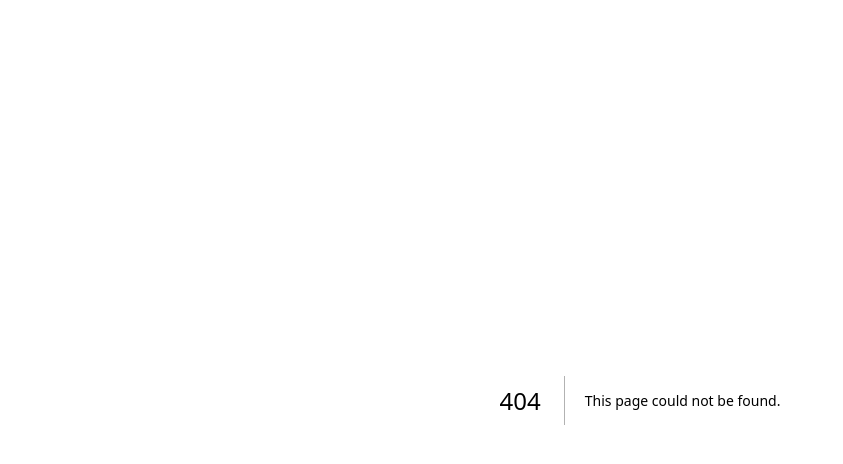
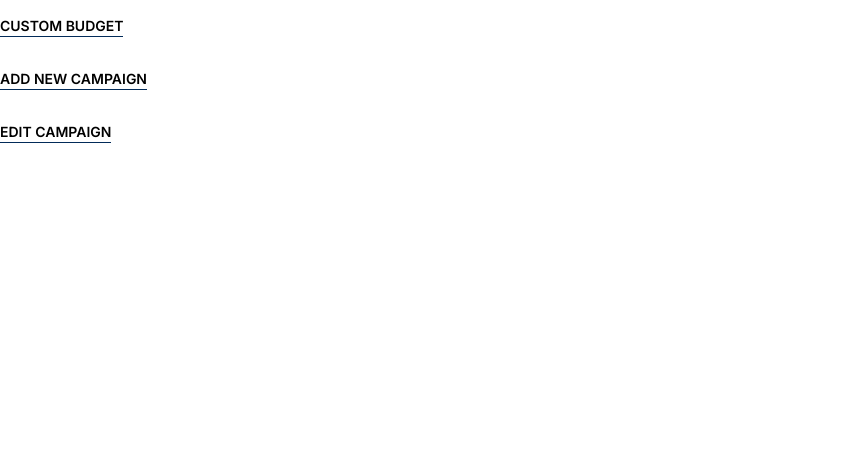
Before and after one commit to sanjivsutar/spark-ui, a Next.js app: page /marketing/marketing-modal-component in a window 1280 px wide. Before the commit this address had no page. Shown: the top 464 px of the page, without its empty margins (0-843 px from the left). Built offline with nearby package versions, Linux system fonts and the light colour scheme.

Commit message:
created Popup visible page

```diff
--- /dev/null
+++ b/app/marketing/marketing-modal-component/page.js
@@ -0,0 +1,35 @@
+'use client';
+
+import AddNewCampaign from '@/components/add-new-campaign-modal/AddNewCampaign';
+import EditCampaign from '@/components/cp-edit-campaign/CpEditCompaign';
+import CpCustomBudgetModal from '@/components/cp-modal/CpCustomBudgetModal';
+import React, { useState } from 'react'
+
+const CpMarketingPopup = () => {
+
+const [isCustomBudget, setIsCustomBudget] = useState(false);
+const [isAddNewCampaign, setIsAddNewCampaign] = useState(false);
+const [isEditNewCampaign, setIsEditNewCampaign] = useState(false);
+
+  return (
+    <div className='flex flex-col items-start'>
+        {/* KPI target page custom budge */}
+        <button className='btn-link my-4' onClick={() => setIsCustomBudget(true)}>Custom Budget</button>
+
+        <button className='btn-link my-4' onClick={() => setIsAddNewCampaign(true)}>Add New Campaign</button>
+
+         <button className='btn-link my-4' onClick={() => setIsEditNewCampaign(true)}>Edit Campaign</button>
+
+
+        {/* Popup Components */}
+        <CpCustomBudgetModal open={isCustomBudget} handleClose={() => setIsCustomBudget(false)} />
+
+        <AddNewCampaign open={isAddNewCampaign} handleClose={() => setIsAddNewCampaign(false)} />
+
+        <EditCampaign open={isEditNewCampaign} handleClose={() => setIsEditNewCampaign(false)} />
+
+    </div>
+  )
+}
+
+export default CpMarketingPopup
--- a/app/page.js
+++ b/app/page.js
@@ -22,6 +22,11 @@ export default function Home() {
       title: "Scenario Detail",
       url: "/marketing/campaign/scenario-detail",
     },
+    {
+      title: "Marketing Modal Components",
+      url: "/marketing/marketing-modal-component",
+    },
+
   ];
   return (
     <>
```
